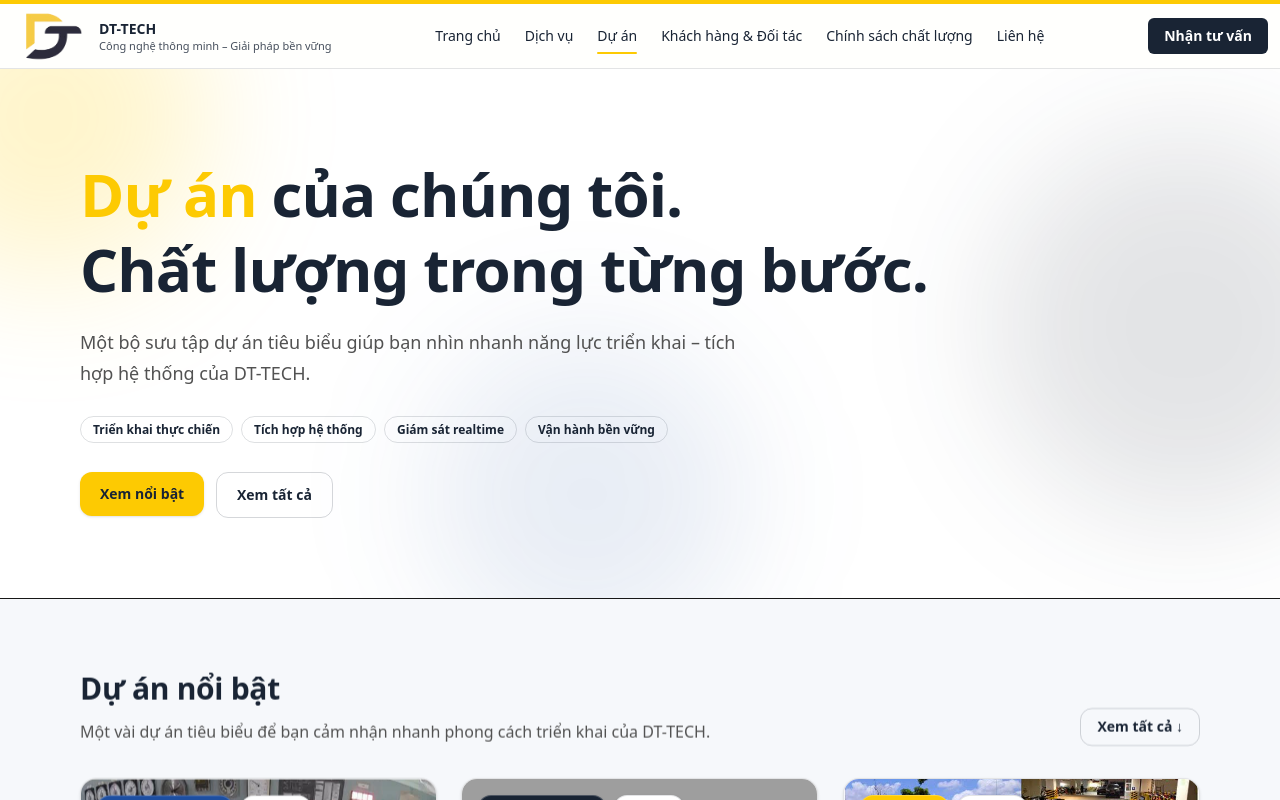
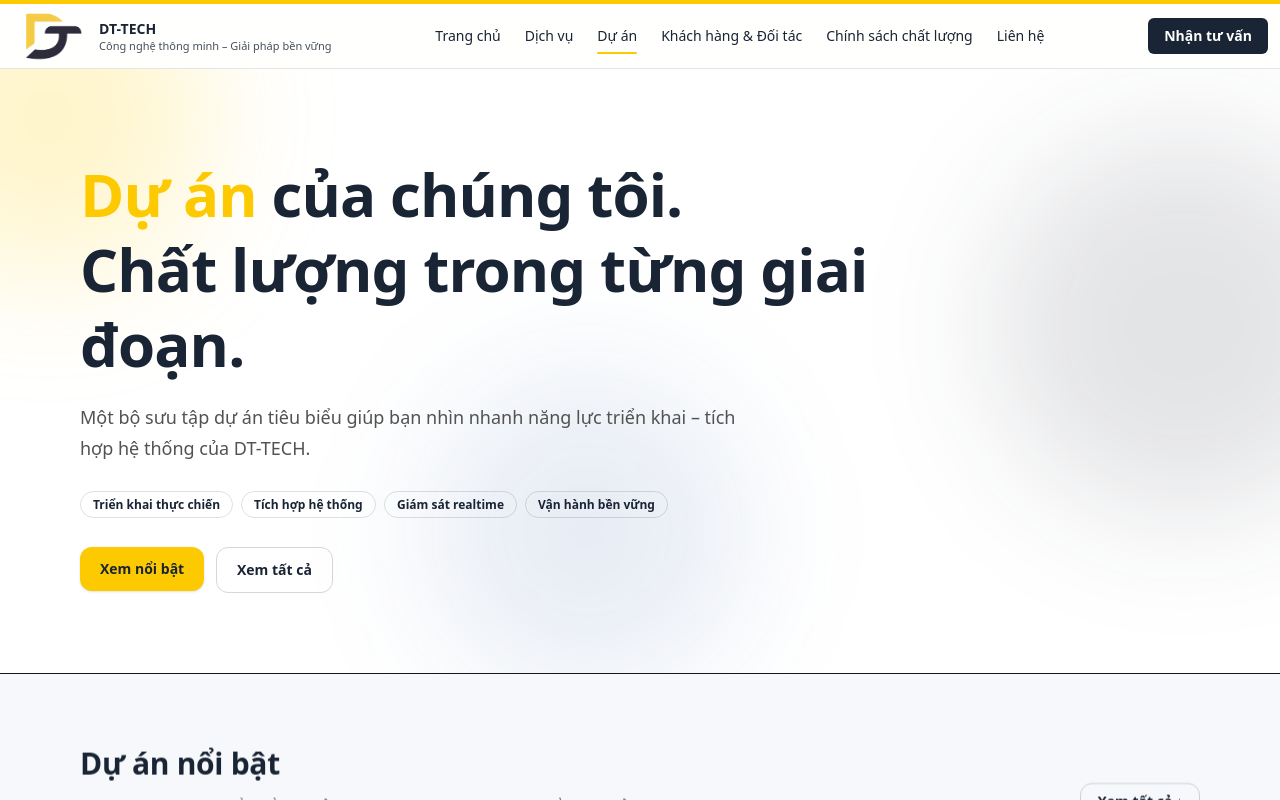
Before and after one commit to minhphuoc123/DT_TECH, a Next.js app: page /du-an in a window 1280 px wide. Shown: the top 800 px of the page. Built offline with nearby package versions, Linux system fonts and the light colour scheme; grey boxes are pictures that could not be loaded.

Commit message:
user interface

```diff
--- a/src/components/sections/projects/ProjectsView.tsx
+++ b/src/components/sections/projects/ProjectsView.tsx
@@ -88,7 +88,7 @@ export default function ProjectsView() {
                                 <span style={{ color: "var(--dt-yellow)" }}>{c.hero.title}{" "}</span>
                                 <span>{c.hero.subtitle}</span>
                                 <br />
-                                Chất lượng trong từng bước.
+                                Chất lượng trong từng giai đoạn.
                             </h1>
                         </Reveal>
 
```
